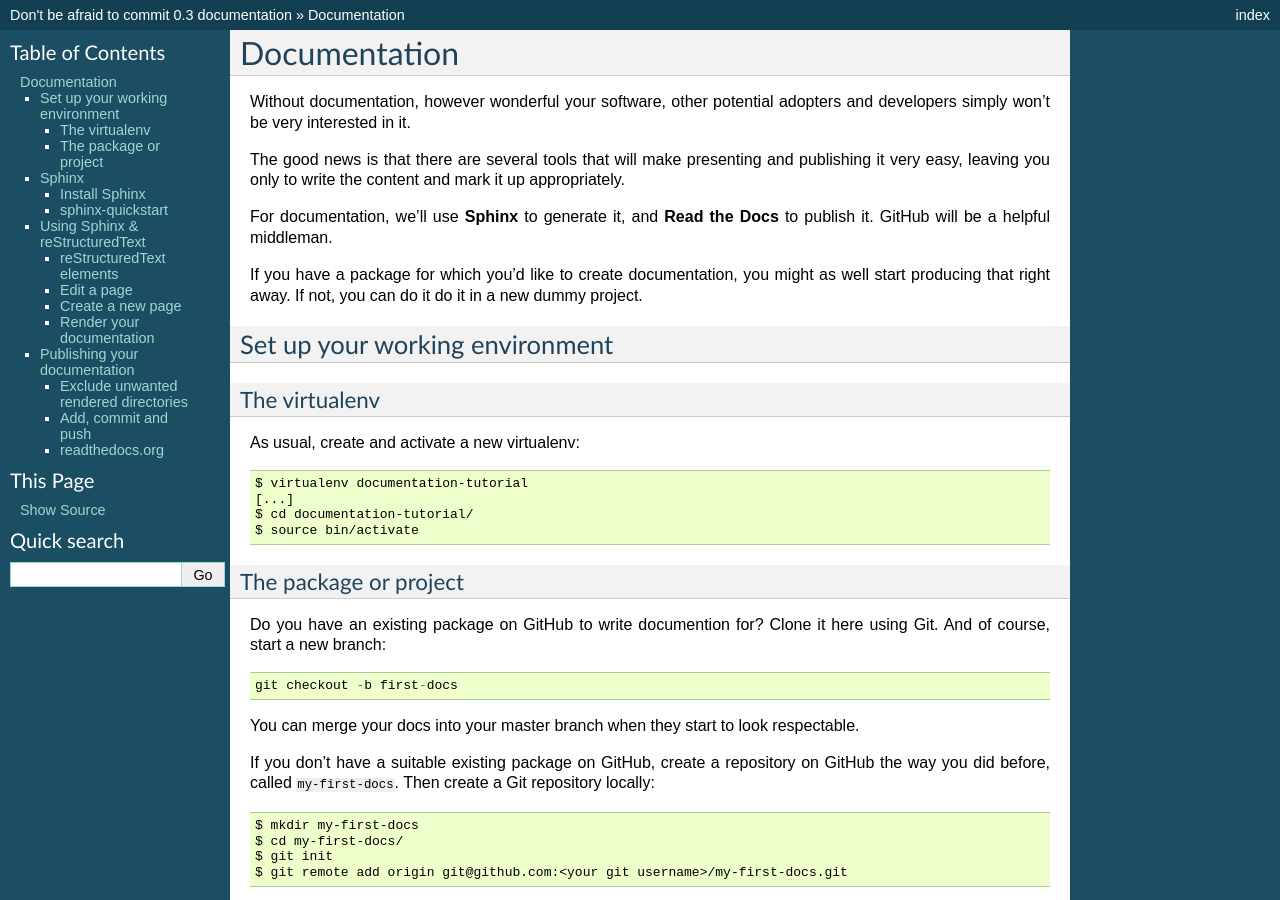
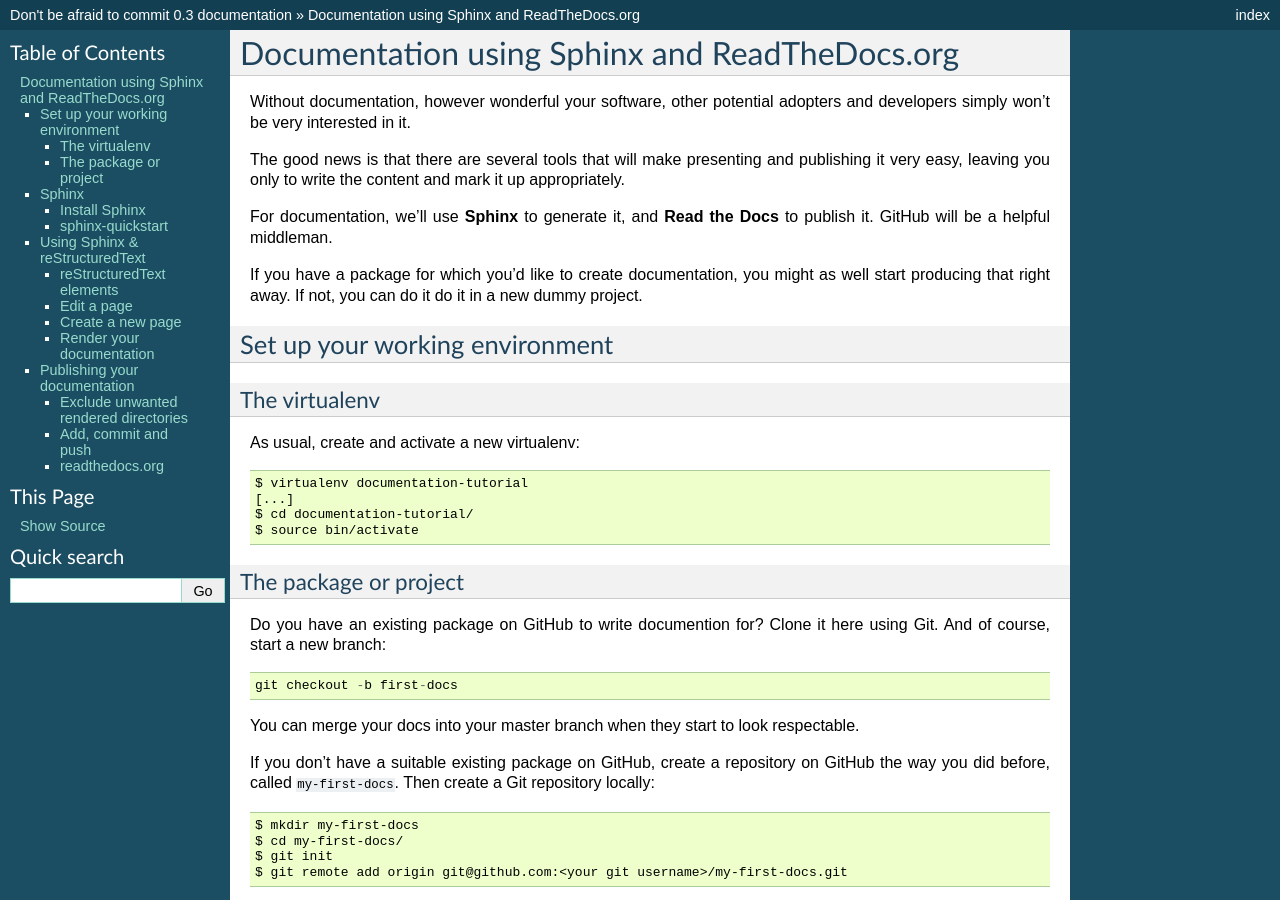
Before and after one commit to evildmp/afraid-to-commit, a Sphinx documentation site: the page built from docs/documentation.rst, in a window 1280 px wide and 900 px high. Built offline with Sphinx 7.4.7, drawn with Linux system fonts in a browser that asks for light colours; some of the changed text lies outside the part shown.

Commit message:
some minor updates

```diff
--- a/docs/documentation.rst
+++ b/docs/documentation.rst
@@ -1,6 +1,6 @@
-#############
-Documentation
-#############
+##############################################
+Documentation using Sphinx and ReadTheDocs.org
+##############################################
 
 Without documentation, however wonderful your software, other potential
 adopters and developers simply won't be very interested in it.
--- a/docs/index.rst
+++ b/docs/index.rst
@@ -65,7 +65,7 @@ Contents
 *   :doc:`documentation`
 *   :doc:`Contributing your work <contributing>`
 *   :doc:`Cheatsheet - a handy summary of key commands and techniques
-  <cheatsheet>`
+    <cheatsheet>`
 *   :doc:`A record of people who attended a workshop or followed the tutorial <attendance_record>`
 *   :doc:`Notes for anyone planning a workshop <notesforplanners>`
 
--- a/docs/notesforplanners.rst
+++ b/docs/notesforplanners.rst
@@ -8,7 +8,7 @@ let me know about it.
 Notes on running a workshop
 ===========================
 
-To cover all the workshop material seems to take about three and a half hours.
+To cover all the workshop material seems to take about four and a half hours.
 
 Any of the following will make it take longer:
 
```
